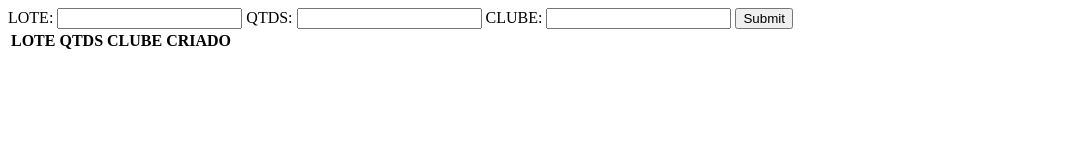
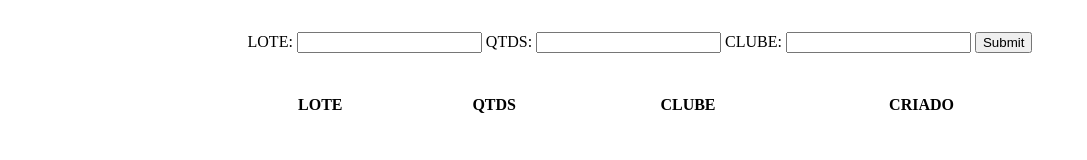
Before and after one commit to VitorEtur/FormsTestLotes, a plain HTML site: page index.html in a window 1280 px wide. Shown: the whole page, without its empty margins (0-1087 px from the left). Drawn offline with Linux system fonts and the light colour scheme; no server answers.

Commit message:
um pouco de css

```diff
--- a/index.html
+++ b/index.html
@@ -5,6 +5,31 @@
     <meta name="viewport" content="width=device-width, initial-scale=1.0">
     <title>Google Sheets API</title>
 </head>
+
+<style>
+
+    form {
+        margin: 0.5rem 0 0.5rem 0;
+        padding: 1rem;
+    }
+
+    body {
+        display: grid;
+        text-align: center;
+        align-content: center;
+        justify-content: center;
+    }
+
+    table {
+        margin-top: 1rem;
+        /* border: 1px solid #000; */
+    }
+
+    td {
+        border: 1px solid #000;
+    }
+
+</style>
 <body>
 
     <form action="https://api.sheetmonkey.io/form/hwKetmLpR6sFoC84cEXmXH" method="post">
```
